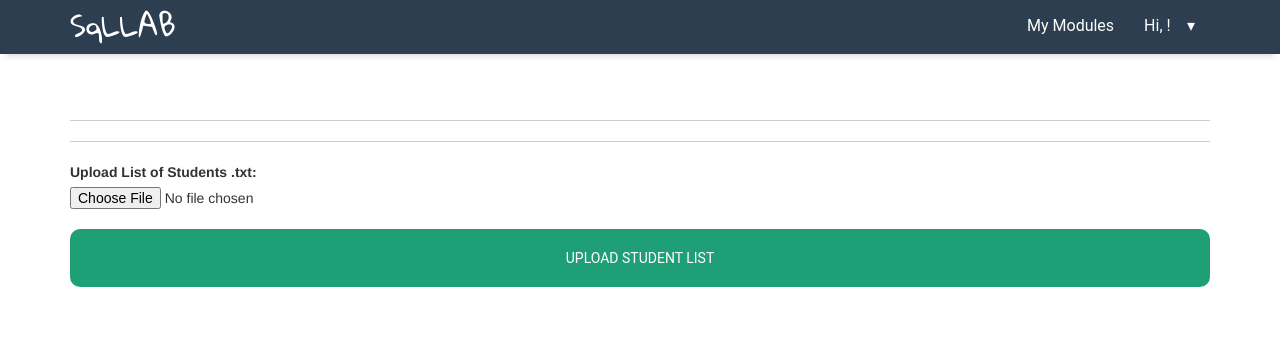
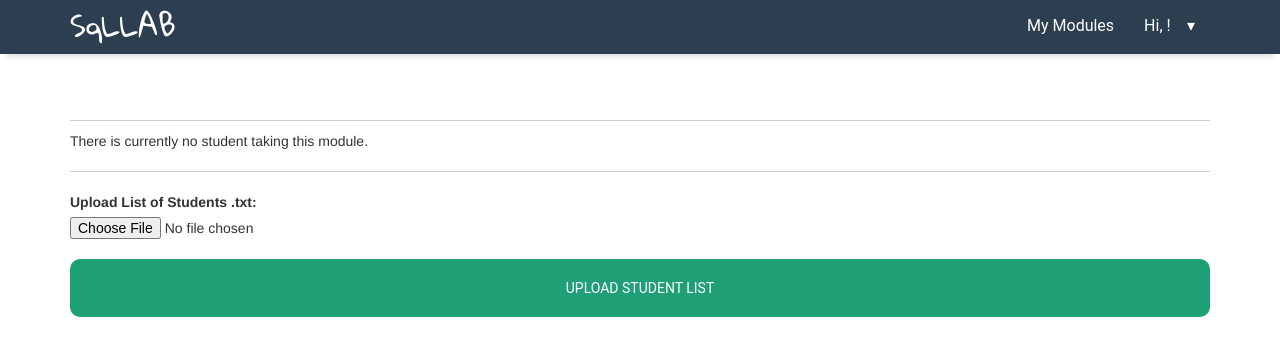
Before and after one commit to daryltanzw/SqlLab, a Django app: template SqlLabApp/templates/SqlLabApp/teacher_manage_module.html in a window 1280 px wide. Shown: the top 356 px of the page. Run offline with Django 3.2, Linux system fonts and the light colour scheme; the template is opened without the code that fills it: values named after a table or form of the project are taken from there, others are empty; some libraries are stand-ins or nearby versions; some web fonts are replaced.

Commit message:
Added text when student list is empty

```diff
--- a/SqlLabApp/templates/SqlLabApp/teacher_manage_module.html
+++ b/SqlLabApp/templates/SqlLabApp/teacher_manage_module.html
@@ -82,34 +82,39 @@
             <div class="container">
                 <div class="student">
                     {% if processed_student %}
-
                         <div class="row">
                         <div class="col-md-6">
-                            {#                        The following students have signed up:#}
+{#                        The following students have signed up:#}
                             {% for student_email, student_name, student_signedup in processed_student %}
                                 {% ifequal student_signedup 't' %}
                                     <div class="student_container_signedup">
                                         <ul id="menu">
                                             <li class="sub">{{ student_name }}</li>
-                                            <li class="invite" style="float: right"><a href="mailto:{{ student_email }}" target="_top">{{ student_email }}</a></li>
+                                            <li class="invite" style="float: right"><a href="mailto:{{ student_email }}"
+                                                                                       target="_top">{{ student_email }}</a>
+                                            </li>
                                         </ul>
                                     </div>
                                 {% endifequal %}
                             {% endfor %}
                         </div>
                         <div class="col-md-6">
-                            {#                     The following students have not signed up:#}
+{#                     The following students have not signed up:#}
                             {% for student_email, student_name, student_signedup in processed_student %}
                                 {% ifequal student_signedup 'f' %}
                                     <div class="student_container">
                                         <ul id="menu">
                                             <li class="sub">UNKNOWN</li>
-                                            <li class="invite" style="float: right"><a href="mailto:{{ student_email }}" target="_top">{{ student_email }}</a></li>
+                                            <li class="invite" style="float: right"><a href="mailto:{{ student_email }}"
+                                                                                       target="_top">{{ student_email }}</a>
+                                            </li>
                                         </ul>
                                     </div>
                                 {% endifequal %}
                             {% endfor %}
                         </div>
+                    {% else %}
+                        <p>There is currently no student taking this module.</p>
                     {% endif %}
                     </div>
                 </div>
```
